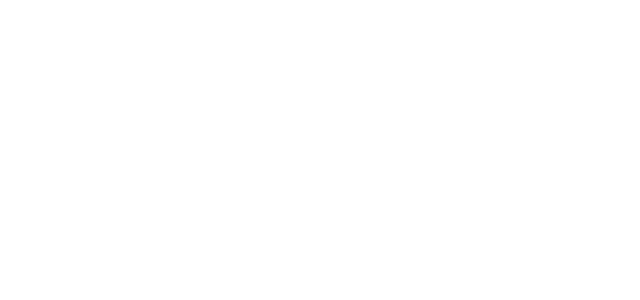
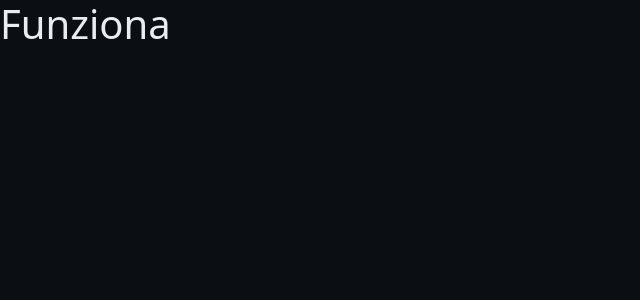
Before and after one commit to p4wlee/portfolio, a React (Vite) app: page / in a window 1280 px wide. Shown: the top 300 px of the page, without its empty margins (0-640 px from the left). Built offline with nearby package versions, Linux system fonts and the light colour scheme.

Commit message:
Setup SCSS architecture and React entry point (Phase 2 & 3)

```diff
--- a/src/App.jsx
+++ b/src/App.jsx
@@ -1,9 +1,5 @@
 function App() {
-  return (
-    <>
-      <div></div>
-    </>
-  );
+  return <h1>Funziona</h1>;
 }
 
 export default App;
--- /dev/null
+++ b/src/styles/_base.scss
@@ -0,0 +1,13 @@
+@use "variables";
+
+// Global page styling: background, text color, site font, and horizontal overflow guard
+body {
+  background-color: variables.$bg-color;
+  color: variables.$text-color;
+  font-family:
+    ui-sans-serif,
+    system-ui,
+    -apple-system,
+    sans-serif;
+  overflow-x: hidden;
+}
--- /dev/null
+++ b/src/styles/_reset.scss
@@ -0,0 +1,19 @@
+// Universal box-model reset, including pseudo-elements
+*,
+*::before,
+*::after {
+  box-sizing: border-box;
+  margin: 0;
+  padding: 0;
+}
+
+// Smooth scrolling for in-page anchor navigation
+html {
+  scroll-behavior: smooth;
+}
+
+// Form elements inherit the page font instead of the browser's defaults
+input,
+button {
+  font: inherit;
+}
--- /dev/null
+++ b/src/styles/_variables.scss
@@ -0,0 +1,26 @@
+// Background color
+$bg-color: #0b0f14;
+// Main text color
+$text-color: #e8edf2;
+// Secondary/muted text color
+$muted-color: #aab9c6;
+// Primary brand color (purple)
+$brand1-color: #7c3aed;
+// Secondary brand color (cyan)
+$brand2-color: #06b6d4;
+// Border radius for cards and badges
+$radius: 18px;
+// Breakpoint for desktop
+$breakpoint-lg: 992px;
+// Breakpoint for tablet
+$breakpoint-md: 768px;
+// Z-index for star field background
+$z-index-field: 0;
+// Z-index for main content
+$z-index-content: 1;
+// Z-index for navbar (always on top)
+$z-index-navbar: 10;
+// Standard transition duration
+$transition: 300ms;
+// Base font size
+$font-size-base: 16px;
```
Also changed, not shown: src/main.jsx (+6 -5 lines), src/styles/_mixins.scss (added, +32 -0 lines), src/styles/main.scss (added, +16 -0 lines).
